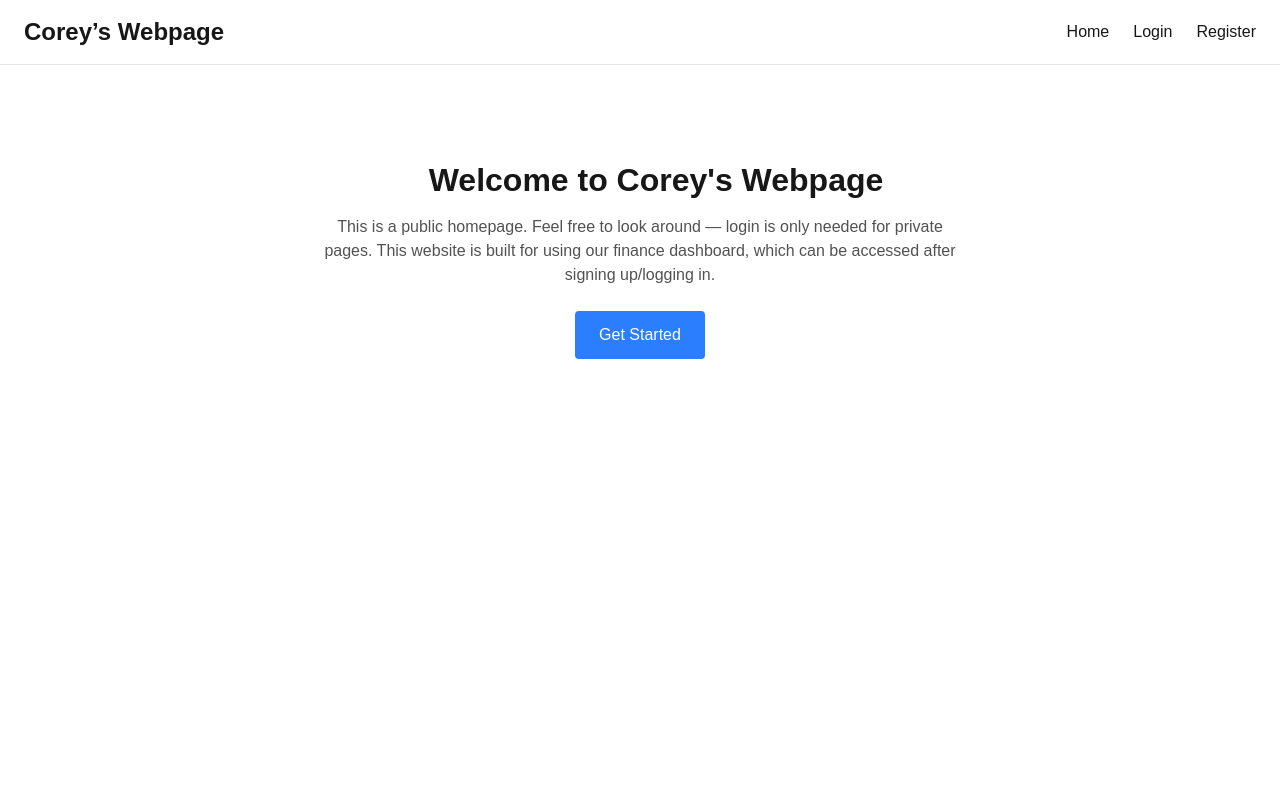
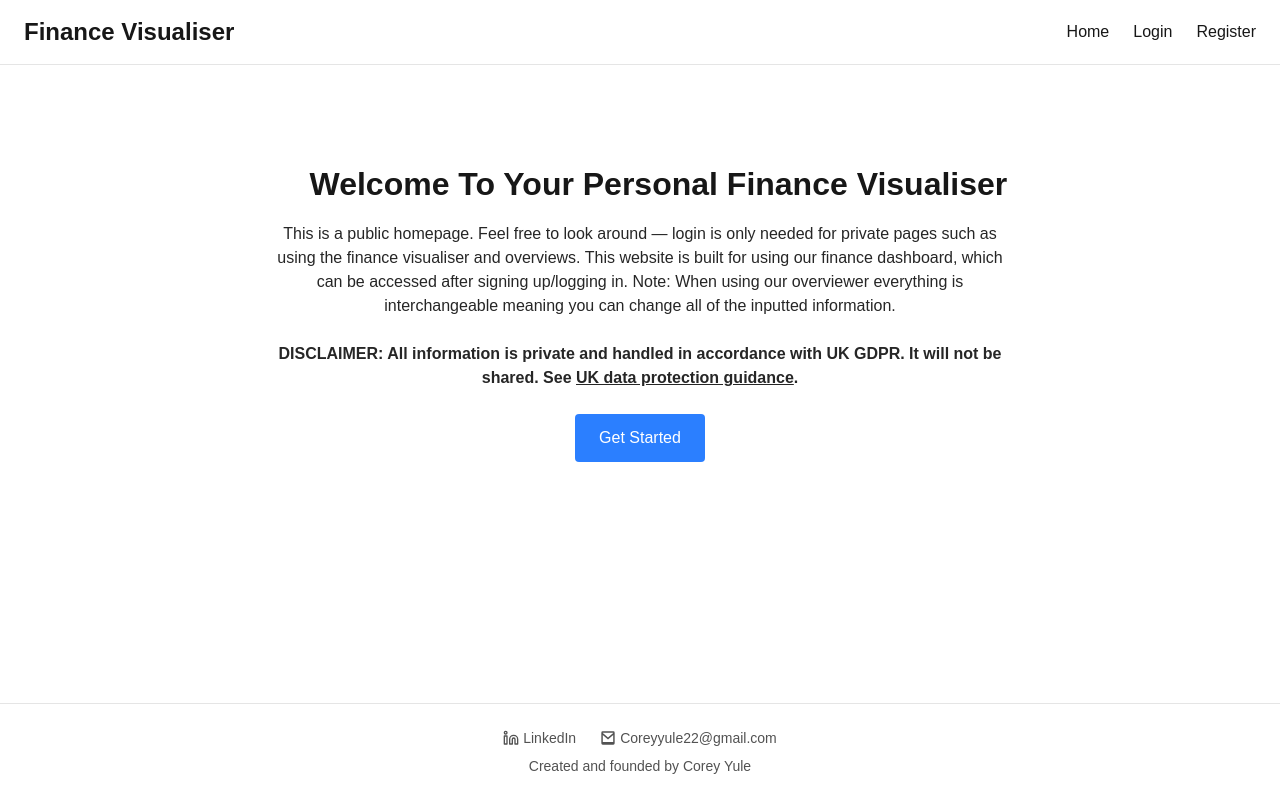
Before and after one commit to Corey-Yule/ExpenseWebPage, a Next.js app: page / in a window 1280 px wide. Built offline with nearby package versions, Linux system fonts and the light colour scheme; no server answers.

Commit message:
Homepage update - alignment issues - Settings menu added no features yet - GDPR disclaimer

```diff
--- a/package.json
+++ b/package.json
@@ -10,6 +10,7 @@
   },
   "dependencies": {
     "@supabase/supabase-js": "^2.52.1",
+    "lucide-react": "^0.535.0",
     "next": "15.4.3",
     "react": "19.1.0",
     "react-dom": "19.1.0",
--- a/src/app/dashboard/page.js
+++ b/src/app/dashboard/page.js
@@ -135,7 +135,13 @@ export default function Dashboard() {
     <div className="min-h-screen bg-white dark:bg-neutral-900 text-neutral-900 dark:text-neutral-100">
       {/* Navbar */}
       <div className="w-full border-b border-neutral-200 dark:border-neutral-700 px-6 py-4 flex justify-between items-center">
-        <div className="text-2xl font-bold">Corey’s Webpage</div>
+        <div className="text-2xl font-bold">
+          <button onClick={async () => {
+            router.push("/dashboard")
+          }}>
+            Finance Visualiser
+          </button>
+        </div>
         <nav className="space-x-6 flex items-center">
           <Link href="/" className="hover:underline">
             Home
@@ -148,22 +154,21 @@ export default function Dashboard() {
           </Link>
           <button
             onClick={async () => {
-              await supabase.auth.signOut();
-              router.push("/login");
+              router.push('/settings')
             }}
-            className="bg-red-500 text-white px-4 py-2 rounded"
+            className="bg-blue-500 text-white px-4 py-2 rounded"
           >
-            Logout
+            Settings
           </button>
         </nav>
       </div>
 
       <div className="p-6 max-w-5xl mx-auto">
-        <h1 className="text-xl font-bold mb-4 text-left">Welcome, {user.email}</h1>
+        <h1 className="text-xl font-bold mb-4 text-center">Welcome, {user.email}</h1>
 
         {financeData ? (
           <>
-            <h2 className="text-xl font-bold mb-4">Your Finance Overview</h2>
+            <h2 className="text-xl font-bold mb-4 text-center">Your Finance Overview</h2>
 
             {/* Summary cards */}
             <div className="grid grid-cols-1 md:grid-cols-3 gap-6 mb-10">
@@ -334,9 +339,15 @@ export default function Dashboard() {
             </div>
           </>
         ) : (
-          <p className="mt-6 text-sm text-neutral-500 dark:text-neutral-400">
-            No finance data found.
-          </p>
+          <div className="mt-6 max-w-xl text-neutral-500 dark:text-neutral-400">
+            <p>No finance data found.</p>
+            <button
+              onClick={() => router.push("/userSetup")}
+              className="inline-block bg-blue-500 text-white px-6 py-3 rounded hover:bg-blue-600 mt-2"
+            >
+              Insert Financial Information
+            </button>
+          </div>
         )}
       </div>
     </div>
--- a/src/app/login/page.jsx
+++ b/src/app/login/page.jsx
@@ -45,7 +45,7 @@ export default function LoginPage() {
     <div className="min-h-screen bg-white dark:bg-neutral-900 text-neutral-900 dark:text-neutral-100">
       {/* Navbar */}
       <div className="w-full border-b border-neutral-200 dark:border-neutral-700 px-6 py-4 flex justify-between items-center">
-        <div className="text-2xl font-bold">Corey’s Webpage</div>
+        <div className="text-2xl font-bold">Finance Visualiser</div>
         <nav className="space-x-6">
           <a href="/" className="hover:underline">Home</a>
           <a href="/logout" className="hover:underline">Login</a>
--- a/src/app/login/register/page.jsx
+++ b/src/app/login/register/page.jsx
@@ -37,7 +37,7 @@ export default function RegisterPage() {
     <div className="min-h-screen bg-white dark:bg-neutral-900 text-neutral-900 dark:text-neutral-100">
       {/* Navbar */}
       <div className="w-full border-b border-neutral-200 dark:border-neutral-700 px-6 py-4 flex justify-between items-center">
-        <div className="text-2xl font-bold">Corey’s Webpage</div>
+        <div className="text-2xl font-bold">Finance Visualiser</div>
         <nav className="space-x-6">
           <a href="/" className="hover:underline">Home</a>
           <a href="/login" className="hover:underline">Login</a>
--- a/src/app/page.jsx
+++ b/src/app/page.jsx
@@ -1,41 +1,44 @@
-"use client"
+"use client";
 
-import { useEffect, useState } from "react"
-import { supabase } from "../lib/supabaseClient"
-import { useRouter } from "next/navigation"
+import { useEffect, useState } from "react";
+import { supabase } from "../lib/supabaseClient";
+import { useRouter } from "next/navigation";
+import { Linkedin } from "lucide-react";
 
 export default function HomePage() {
-  const [session, setSession] = useState(null)
-  const router = useRouter()
+  const [session, setSession] = useState(null);
+  const router = useRouter();
 
   useEffect(() => {
     // Get initial session
     supabase.auth.getSession().then(({ data: { session } }) => {
-      setSession(session)
-    })
+      setSession(session);
+    });
 
     // Listen to auth changes (login/logout)
     const { data: listener } = supabase.auth.onAuthStateChange((_event, session) => {
-      setSession(session)
-    })
+      setSession(session);
+    });
 
     return () => {
-      listener.subscription.unsubscribe()
-    }
-  }, [])
+      listener.subscription.unsubscribe();
+    };
+  }, []);
 
   const handleLogout = async () => {
-    await supabase.auth.signOut()
-    router.push("/")
-  }
+    await supabase.auth.signOut();
+    router.push("/");
+  };
 
   return (
-    <div className="min-h-screen bg-white dark:bg-neutral-900 text-neutral-900 dark:text-white">
+    <div className="min-h-screen flex flex-col bg-white dark:bg-neutral-900 text-neutral-900 dark:text-white">
       {/* Top nav bar */}
       <div className="w-full border-b border-neutral-200 dark:border-neutral-700 px-6 py-4 flex justify-between items-center">
-        <div className="text-2xl font-bold">Corey’s Webpage</div>
+        <div className="text-2xl font-bold">Finance Visualiser</div>
         <nav className="space-x-6 flex items-center">
-  <a href="/" className="hover:underline">Home</a>
+          <a href="/" className="hover:underline">
+            Home
+          </a>
 
           {session && (
             <a href="/dashboard" className="hover:underline">
@@ -52,29 +55,44 @@ export default function HomePage() {
           {session ? (
             <button
               onClick={async () => {
-        await supabase.auth.signOut()
-        router.push('/login')
+                router.push("/settings");
               }}
-      className="bg-red-500 text-white px-4 py-2 rounded"
+              className="bg-blue-500 text-white px-4 py-2 rounded"
             >
-      Logout
+              Settings
             </button>
           ) : (
             <>
-      <a href="/login" className="hover:underline">Login</a>
-      <a href="/login/register" className="hover:underline">Register</a>
+              <a href="/login" className="hover:underline">
+                Login
+              </a>
+              <a href="/login/register" className="hover:underline">
+                Register
+              </a>
             </>
           )}
         </nav>
-
       </div>
 
       {/* Main content */}
-      <div className="max-w-2xl mx-auto mt-20 px-4 text-center">
-        <h1 className="text-3xl font-bold mb-4">Welcome to Corey's Webpage</h1>
-        <p className="text-neutral-600 dark:text-neutral-300 mb-6">
-          This is a public homepage. Feel free to look around — login is only needed for private pages.
+      <main className="flex-grow max-w-3xl mx-auto mt-20 px-4 text-center">
+        <h1 className="text-2xl font-bold mb-4">Welcome To Your Personal Finance Visualiser</h1>
+        <p className="text-neutral-800 dark:text-neutral-400 mb-6">
+          This is a public homepage. Feel free to look around — login is only needed for private pages such as using the finance visualiser and overviews.
           This website is built for using our finance dashboard, which can be accessed after signing up/logging in.
+          Note: When using our overviewer everything is interchangeable meaning you can change all of the inputted information.
+        </p>
+        <p className="text-neutral-800 dark:text-neutral-400 font-bold mb-6">
+          DISCLAIMER: All information is private and handled in accordance with UK GDPR. It will not be shared. See{" "}
+          <a
+            href="https://www.gov.uk/data-protection"
+            target="_blank"
+            rel="noopener noreferrer"
+            className="underline hover:text-blue-600"
+          >
+            UK data protection guidance
+          </a>
+          .
         </p>
 
         {session ? (
@@ -91,9 +109,35 @@ export default function HomePage() {
           >
             Get Started
           </a>
+        )}
+      </main>
 
-        )}
+      {/* Footer */}
+      <footer className="mt-12 border-t border-neutral-200 dark:border-neutral-700 py-6">
+        <div className="max-w-3xl mx-auto px-6 text-center text-sm text-neutral-600 dark:text-neutral-400 space-y-2">
+          <div className="flex justify-center gap-6">
+            <a
+              href="https://www.linkedin.com/in/corey-yule-19382b27a/"
+              target="_blank"
+              rel="noopener noreferrer"
+              className="inline-flex items-center gap-1 hover:underline"
+            >
+              <Linkedin className="h-4 w-4" aria-label="LinkedIn" />
+              <span>LinkedIn</span>
+            </a>
+            <a
+              href="mailto:coreyyule22@gmail.com"
+              className="inline-flex items-center gap-1 hover:underline"
+            >
+              <svg aria-hidden="true" className="h-4 w-4" fill="currentColor" viewBox="0 0 24 24">
+                <path d="M2 4a2 2 0 0 1 2-2h16a2 2 0 0 1 2 2v16a2 2 0 0 1-2 2H4a2 2 0 0 1-2-2V4zm2.2.5v.01L12 11.3l7.8-6.79V4H4.2zm0 2.9v10.6h15.6V7.4l-7.8 6.79L4.2 7.4z" />
+              </svg>
+              <span>Coreyyule22@gmail.com</span>
+            </a>
           </div>
+          <p>Created and founded by Corey Yule</p>
         </div>
-  )
+      </footer>
+    </div>
+  );
 }
--- a/src/app/userSetup/page.jsx
+++ b/src/app/userSetup/page.jsx
@@ -76,7 +76,12 @@ export default function UserSetup() {
     <div className="min-h-screen bg-white dark:bg-neutral-900 text-neutral-900 dark:text-neutral-100 flex flex-col">
       {/* Navbar */}
       <div className="w-full border-b border-neutral-200 dark:border-neutral-700 px-6 py-4 flex justify-between items-center">
-        <div className="text-2xl font-bold">Corey’s Webpage</div>
+        <div className="text-2xl font-bold">
+          <button onClick={async () => {
+            router.push("/dashboard")
+          }}>
+            Finance Visualiser
+          </button></div>
         <nav className="space-x-6 flex items-center">
           <Link href="/" className="hover:underline">
             Home
@@ -89,15 +94,14 @@ export default function UserSetup() {
               <Link href="/userSetup" className="hover:underline">
                 Finance Information
               </Link>
-              <button
-                onClick={async () => {
-                  await supabase.auth.signOut();
-                  router.push("/login");
-                }}
-                className="bg-red-500 text-white px-4 py-2 rounded"
-              >
-                Logout
-              </button>
+             <button
+              onClick={async () => {
+                router.push('/settings')
+              }}
+              className="bg-blue-500 text-white px-4 py-2 rounded"
+            >
+              Settings
+            </button>
             </>
           )}
           {!session && (
```
Also changed, not shown: src/app/settings/page.jsx (added, +101 -0 lines), 1 other file (tests, documents, lock files or other folders). Lines whose indentation alone changed are shown as unchanged.
